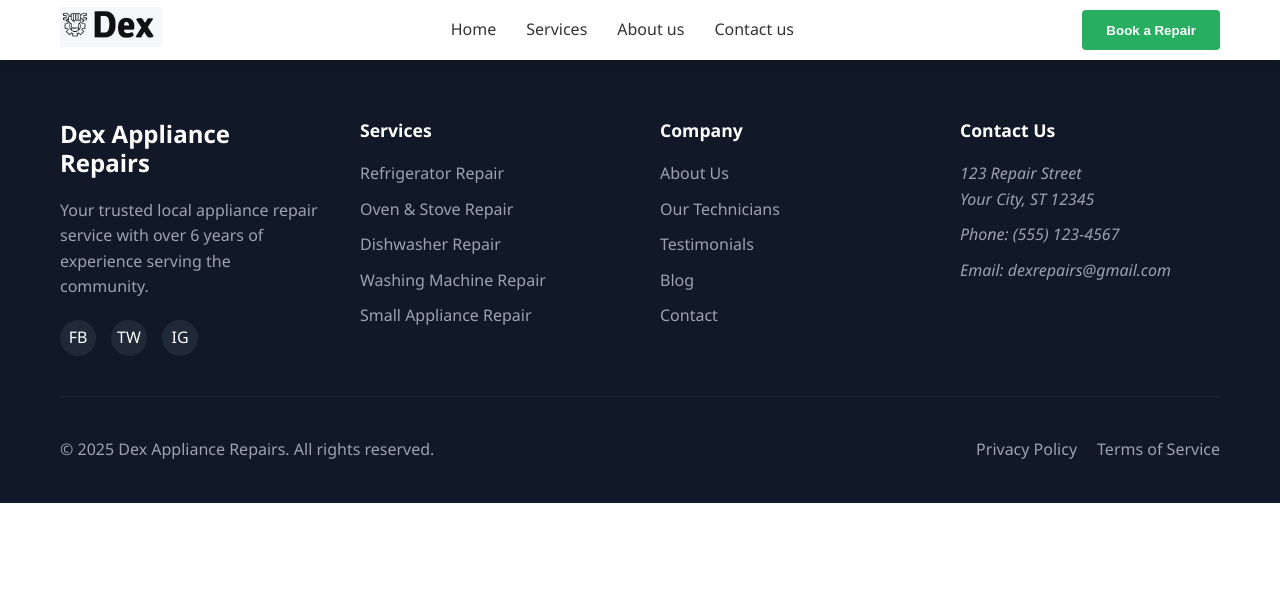
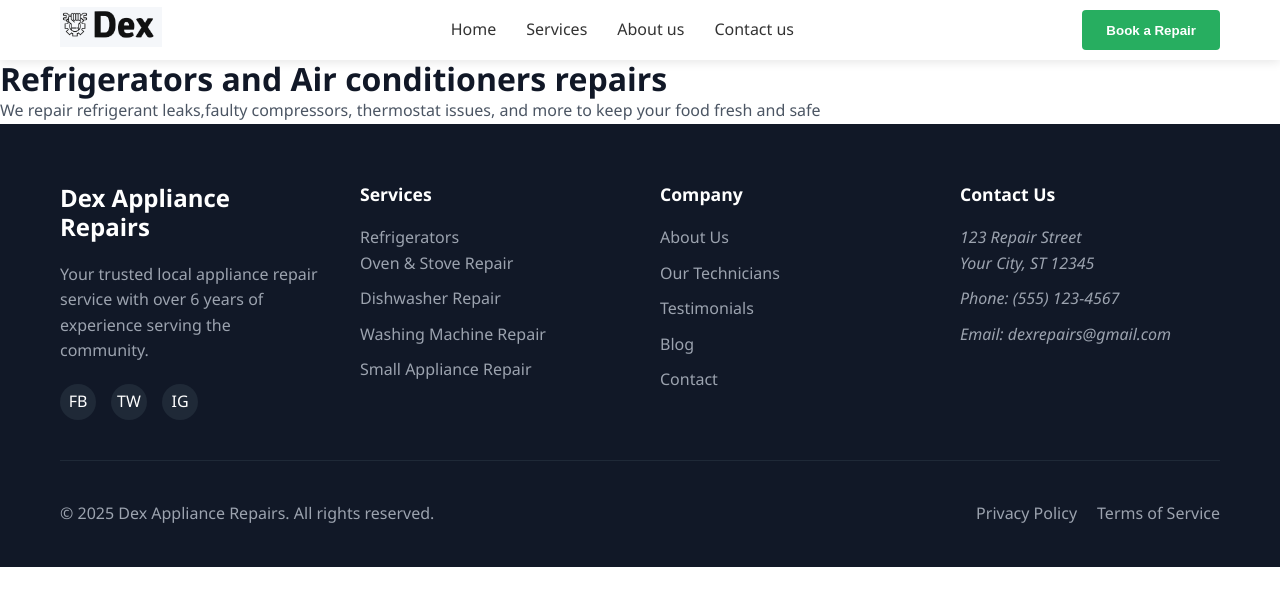
Before and after one commit to Johnslowns/Repair-shop, a React (Vite) app: page /refrigerators in a window 1280 px wide. Shown: the top 606 px of the page. Built offline with nearby package versions, Linux system fonts and the light colour scheme.

Commit message:
corrected the footer

```diff
--- a/src/App.jsx
+++ b/src/App.jsx
@@ -8,6 +8,7 @@ import Services from './pages/servicesPage';
 import './App.css';
 import ContactUs from './pages/contactUsPage';
 import AboutUs from './pages/aboutUsPage';
+import RefrigeratorRepair from './pages/refrigeratorRepair';
 
 function App() {
   return (
@@ -20,6 +21,7 @@ function App() {
           <Route path="/services" element={<Services/>} />
           <Route path="/contactUs" element={<ContactUs/>} />
           <Route path="/aboutUs" element={<AboutUs/>} />
+          <Route path="/refrigerators" element={<RefrigeratorRepair/>} />
 
         </Routes>
         <Footer />
--- a/src/components/Footer.jsx
+++ b/src/components/Footer.jsx
@@ -1,5 +1,6 @@
 // src/components/Footer.jsx
 import React from 'react';
+import { Link } from 'react-router-dom';
 
 
 const Footer = () => {
@@ -20,7 +21,7 @@ const Footer = () => {
           <div className="footer-links">
             <h4>Services</h4>
             <ul>
-              <li><a href="#">Refrigerator Repair</a></li>
+              <Link to={'/refrigerators'}>Refrigerators</Link>
               <li><a href="#">Oven & Stove Repair</a></li>
               <li><a href="#">Dishwasher Repair</a></li>
               <li><a href="#">Washing Machine Repair</a></li>
--- /dev/null
+++ b/src/pages/refrigeratorRepair.jsx
@@ -0,0 +1,16 @@
+export default function RefrigeratorRepair(){
+
+    return(
+
+        <>
+        <h1>Refrigerators and Air conditioners repairs</h1>
+        <p>We repair refrigerant leaks,faulty compressors,
+            thermostat issues, and more to keep your food fresh and safe
+        </p>
+
+        </>
+    )
+
+
+
+}
--- a/src/pages/servicesPage.jsx
+++ b/src/pages/servicesPage.jsx
@@ -1,57 +1,78 @@
 import React from 'react';
+import { Link,useNavigate } from 'react-router-dom';
+
+
 
 const Services = () => {
+
+    const navigate=useNavigate()
     const services = [
         {
         id: 1,
         title: 'Refrigerator Repair',
         description: 'We repair refrigerant leaks, faulty compressors, thermostat issues, and more to keep your food fresh and safe.',
         repairs: ['Cooling system fixes', 'Door seal replacements', 'Defrost system repairs'],
-      image: 'fridge-repair.jpg' // Replace with your actual image path
+        image: 'fridge-repair.jpg', // Replace with your actual image path
+        servicePage:'/refrigerators'
         },
         {
         id: 2,
         title: 'Blender & Food Processor Repair',
         description: 'We fix blade assemblies, motor issues, and electrical faults to get your blending appliances running smoothly again.',
         repairs: ['Motor replacements', 'Blade sharpening/fixing', 'Power switch repairs'],
-      image: 'blender-repair.jpg'
+        image: 'blender-repair.jpg',
+        servicePage:'/blenders'
         },
         {
         id: 3,
         title: 'Washing Machine & Dryer Repair',
         description: 'From leaks to spin cycle problems, we handle all laundry machine issues to ensure your clothes come out clean every time.',
         repairs: ['Drum and belt fixes', 'Water pump replacements', 'Control panel repairs'],
-      image: 'washing-machine-repair.jpg'
+        image: 'washing-machine-repair.jpg',
+        servicePage:'/laundryMachines'
         },
         {
         id: 4,
         title: 'Microwave & Oven Repair',
         description: 'We fix heating elements, control boards, and door seals to ensure safe and efficient cooking.',
         repairs: ['Magnetron replacements', 'Thermostat calibration', 'Door latch fixes'],
-      image: 'microwave-repair.jpg'
+        image: 'microwave-repair.jpg',
+        servicePage:'/microwaves'
         },
         {
         id: 5,
         title: 'Cooker & Stove Repair',
         description: 'Whether gas or electric, we repair faulty burners, ignition issues, and temperature control problems.',
         repairs: ['Burner replacements', 'Ignition system fixes', 'Wiring and switch repairs'],
-      image: 'cooker-repair.jpg'
+        image: 'cooker-repair.jpg',
+        servicePage:'/cookers'
         },
         {
         id: 6,
         title: 'Vacuum Cleaner Repair',
         description: 'We fix motor issues, blockages, and brush roll problems to restore your vacuum\'s cleaning power.',
         repairs: ['Motor replacements', 'Hose and filter cleaning', 'Power cord fixes'],
-      image: 'vacuum-repair.jpg'
+        image: 'vacuum-repair.jpg',
+        servicePage:'/vacuumCleaners'
         },
         {
         id: 7,
         title: 'Electric Kettle & Toaster Repair',
         description: 'We repair heating elements, switches, and wiring to get your small kitchen appliances working again.',
         repairs: ['Heating element replacement', 'Thermostat adjustments', 'Power base repairs'],
-      image: 'kettle-repair.jpg'
+        image: 'kettle-repair.jpg',
+        servicePage:'/smallAppliances'
         }
     ];
+
+
+
+
+
+    const handleclickPage=(servicePage)=>{
+        navigate(`${servicePage}`)
+
+    }
 
   return (
     <div className="services-page">
@@ -62,7 +83,7 @@ const Services = () => {
 
       <section className="services-container">
         {services.map(service => (
-          <div key={service.id} className="service-card">
+          <div key={service.id} className="service-card" onClick={()=>handleclickPage(service.servicePage)}>
             <div className="service-image">
               {/* Replace with your actual image component or img tag */}
               <div className="image-placeholder">{service.title}</div>
```
Lines whose indentation alone changed are shown as unchanged.
